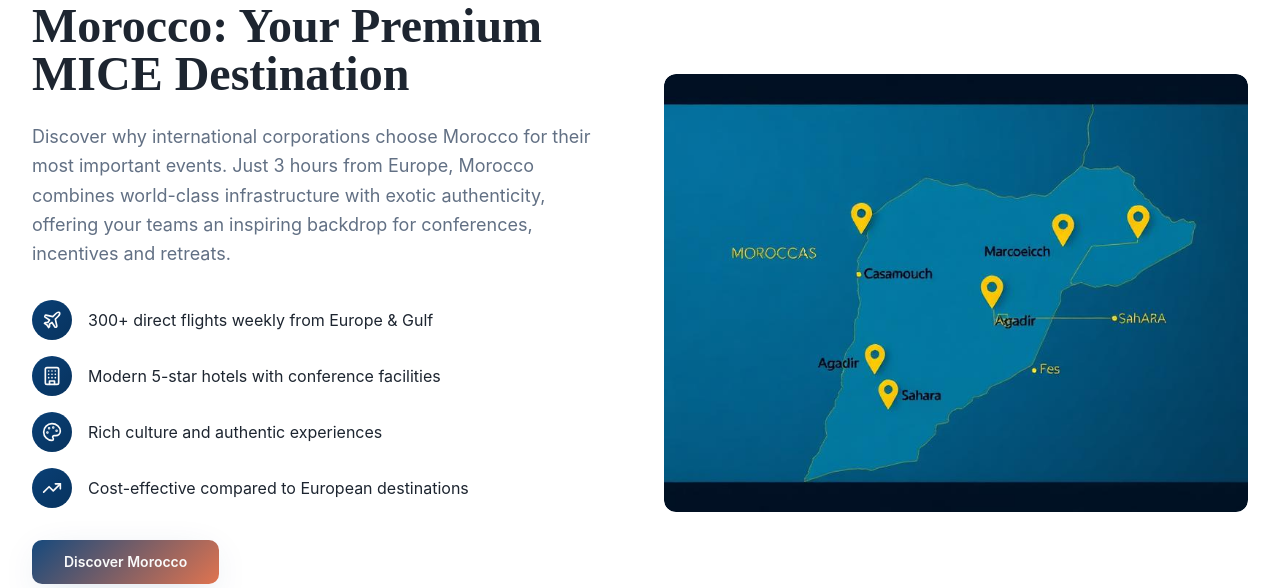
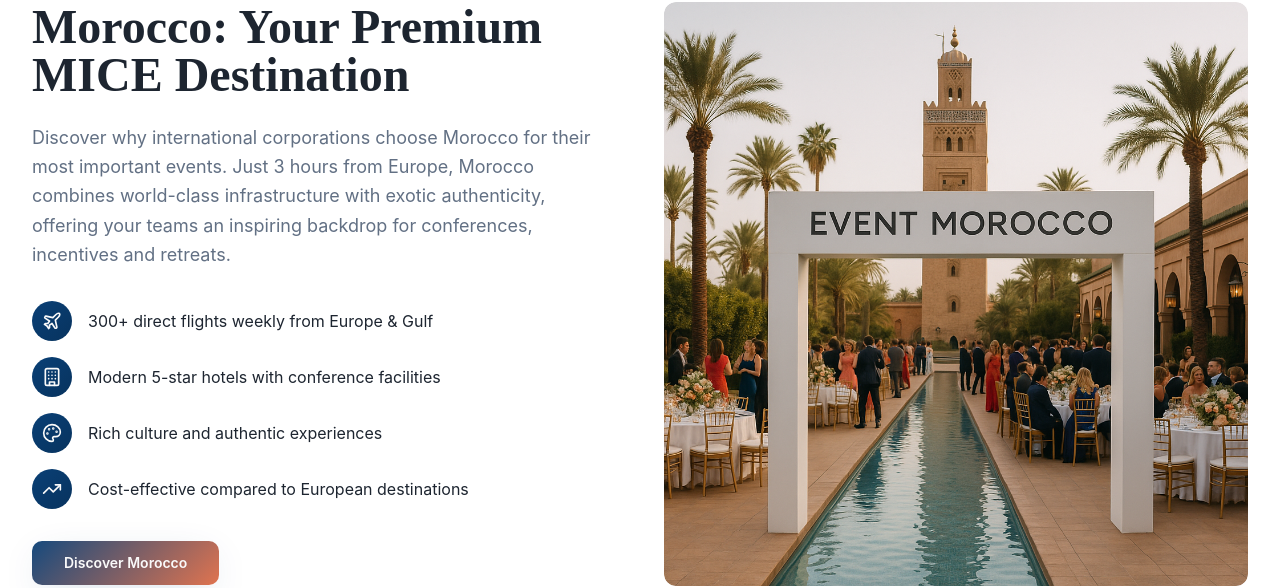
Before and after one commit to weeksly403/mice-maker, a React (Vite) app: page / in a window 1280 px wide. Shown: the part 943-1531 px from the top of the page. Built offline with nearby package versions, Linux system fonts and the light colour scheme.

Commit message:
Update hero image
Update the hero image on the homepage to the provided photo.

```diff
--- a/src/components/HomePage.tsx
+++ b/src/components/HomePage.tsx
@@ -394,8 +394,8 @@ export const HomePage: React.FC = () => {
               className="relative overflow-hidden shadow-none border-0 bg-transparent p-0"
             >
               <img
-                src={moroccoMapImage}
-                alt="Morocco MICE destinations map"
+                src="/lovable-uploads/9972a502-cb1d-485b-bd47-ed78652f5705.png"
+                alt="Elegant corporate event setup in Morocco with Event Morocco branding"
                 className="w-full h-auto rounded-lg shadow-elegant hover-scale transition-corporate"
               />
             </AnimatedCard>
```
Also changed, not shown: public/lovable-uploads/9972a502-cb1d-485b-bd47-ed78652f5705.png (added).
